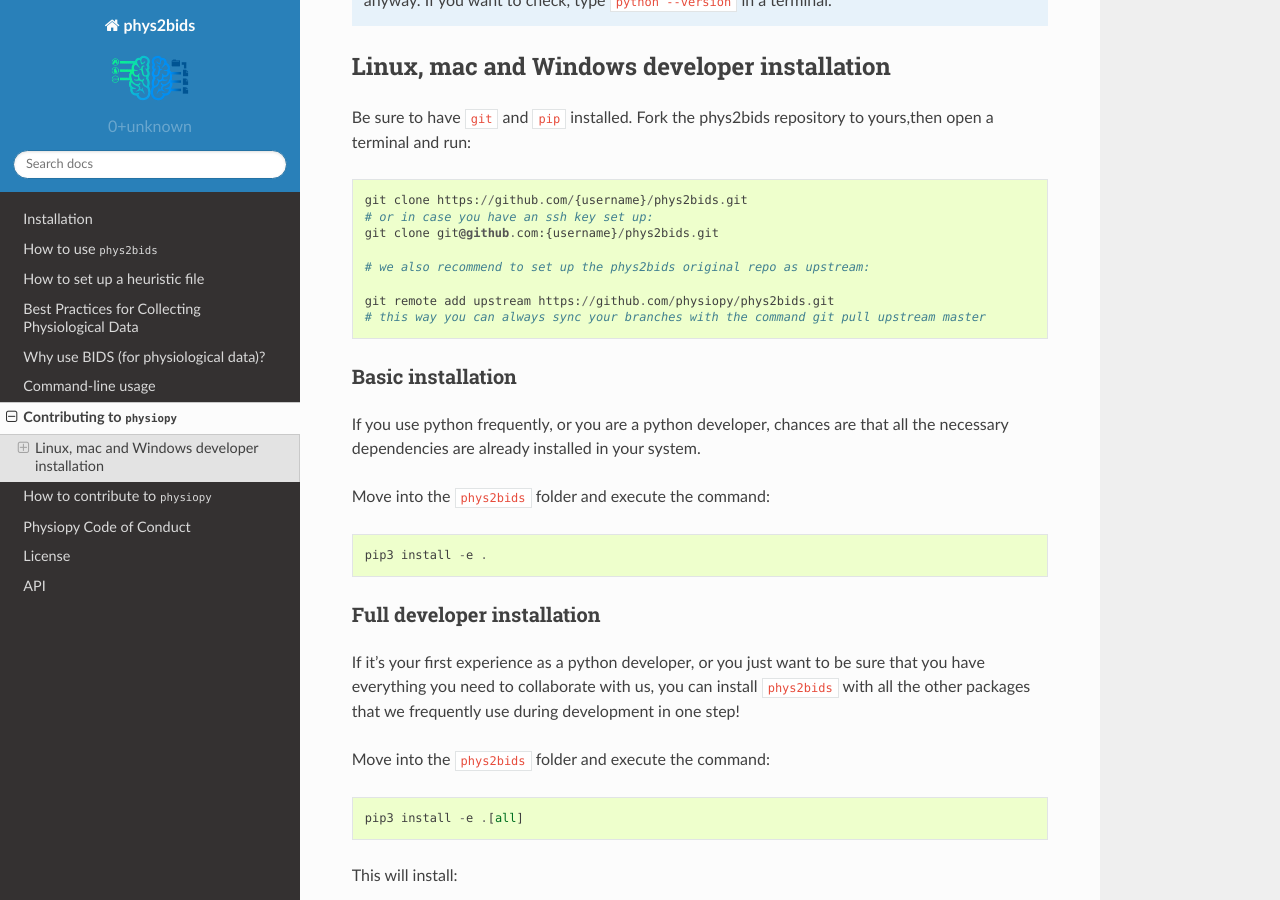
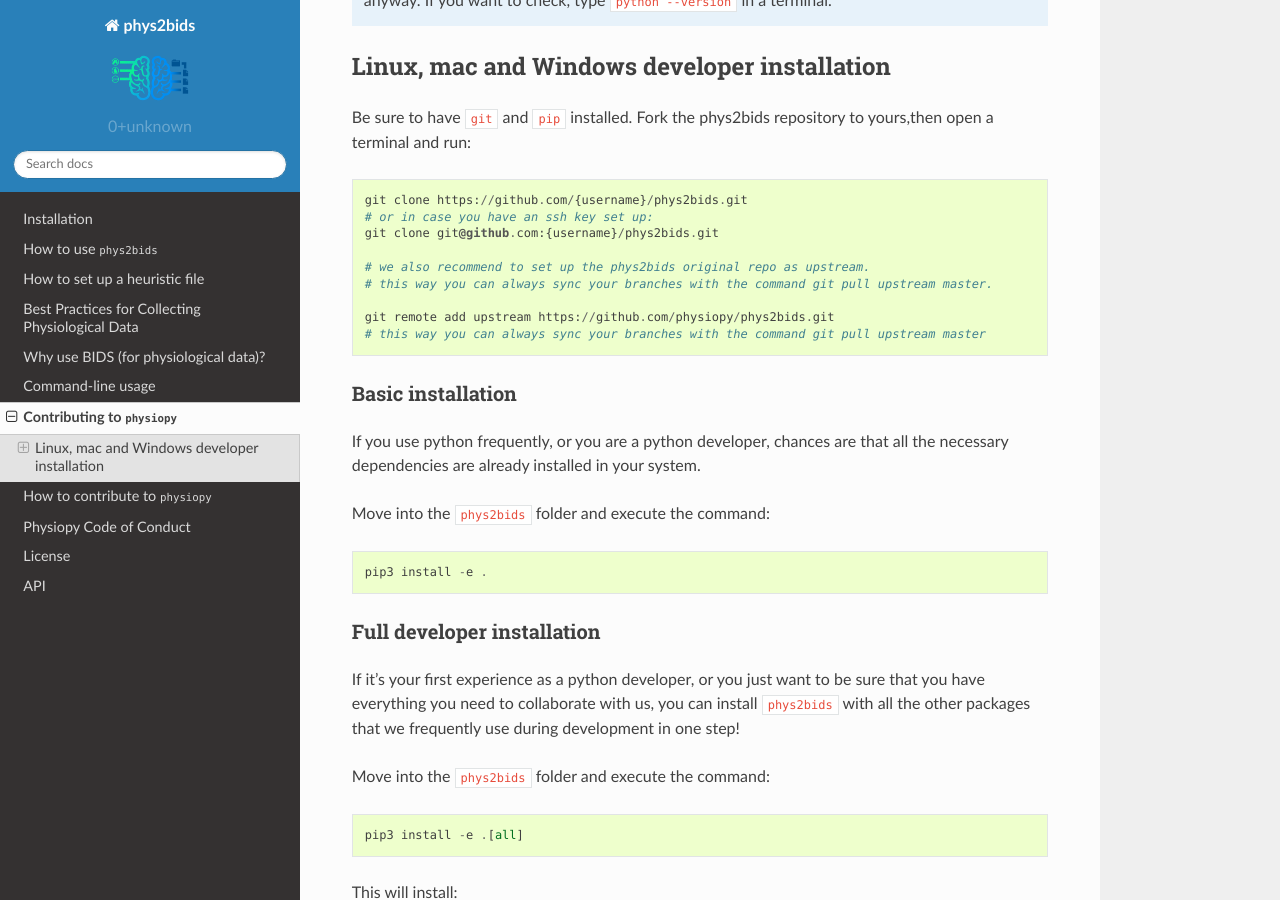
Before and after one commit to physiopy/phys2bids, a Sphinx documentation site: the page built from docs/contributing.rst, in a window 1280 px wide and 900 px high, scrolled down 580 px. Built offline with Sphinx 7.4.7 and the Read the Docs theme 2.0.0, drawn with Linux system fonts in a browser that asks for light colours.

Commit message:
Update docs/contributing.rst
Co-authored-by: Eneko Uruñuela <13706448+eurunuela@users.noreply.github.com>

```diff
--- a/docs/contributing.rst
+++ b/docs/contributing.rst
@@ -33,7 +33,8 @@ Be sure to have ``git`` and ``pip`` installed. Fork the phys2bids repository to
 	# or in case you have an ssh key set up:
 	git clone git@github.com:{username}/phys2bids.git
 
-	# we also recommend to set up the phys2bids original repo as upstream:
+	# we also recommend to set up the phys2bids original repo as upstream.
+	# this way you can always sync your branches with the command git pull upstream master.
 
 	git remote add upstream https://github.com/physiopy/phys2bids.git
 	# this way you can always sync your branches with the command git pull upstream master
```
